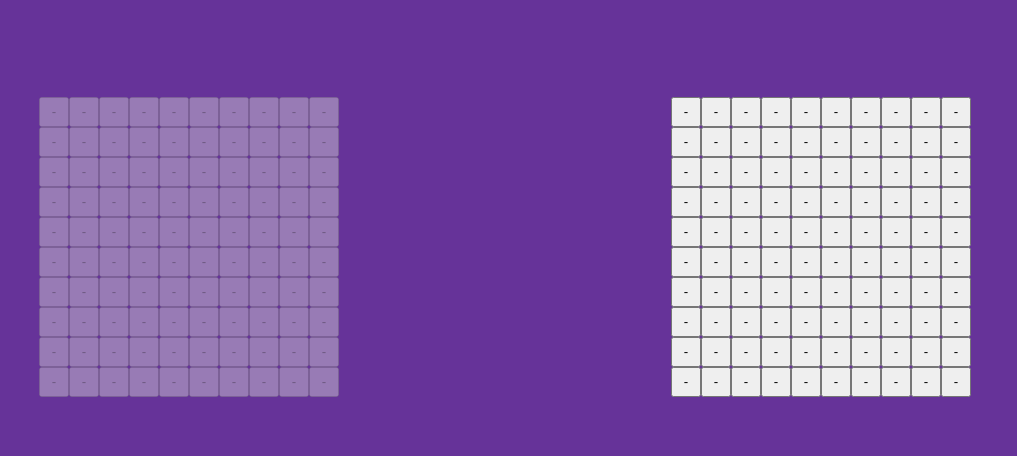
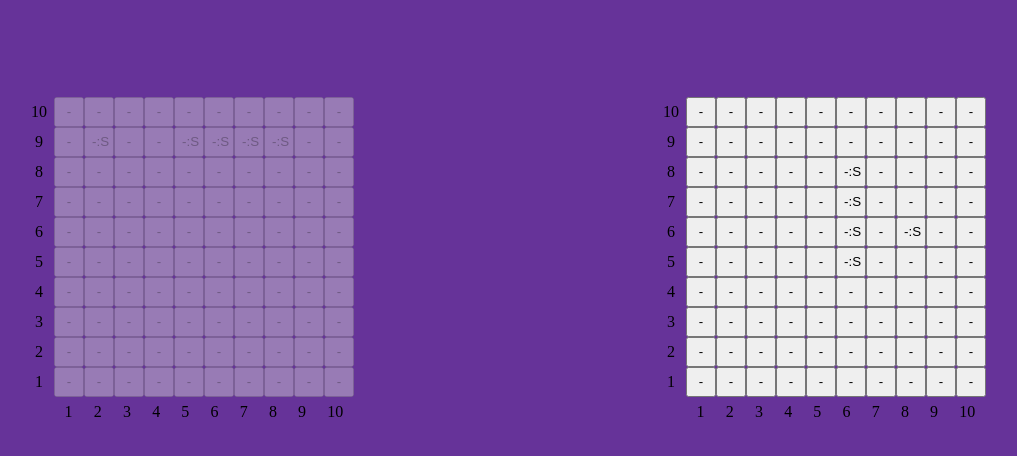
Before and after one commit to yshshr/battleship, a website built with webpack: page src/index.html in a window 1280 px wide. Shown: the part 124-580 px from the top of the page, without its empty margins (135-1152 px from the left). Built offline with nearby package versions, Linux system fonts and the light colour scheme.

Commit message:
添加重玩按钮和棋盘标记

```diff
--- a/components/my-component/style.css
+++ b/components/my-component/style.css
@@ -19,8 +19,35 @@ body {
   justify-content: space-around;
 }
 .game-area > div {
-  /* flex:1; */
+  display: grid;
+  grid-template-rows: 300px 30px;
+  grid-template-columns: 30px 300px;
+}
+
+.left-remark {
+  grid-area: 1/1/2/2;
+  display: flex;
+  flex-direction: column;
+  align-items: center;
+  justify-content: space-around;
+}
+
+.bottom-remark {
+  grid-area: 2/2/3/3;
+  display: flex;
+  align-items: center;
+  justify-content: space-around;
+}
+
+.gameBoardOne,
+.gameBoardTwo {
+  grid-area: 1/2/2/3;
   display: grid;
   grid-template-rows: repeat(10, 30px);
   grid-template-columns: repeat(10, 30px);
 }
+
+.last-move {
+  color: red;
+  font-weight: bold;
+}
--- a/src/battleship.js
+++ b/src/battleship.js
@@ -175,6 +175,16 @@ class GameBoard {
       return coordArr;
     }, []);
   }
+
+  clear() {
+    this.ships = [];
+    this.board.forEach((row) => {
+      row.forEach((cell) => {
+        cell.shipIndex = null;
+        cell.hitState = null;
+      });
+    });
+  }
 }
 
 class Cell {
--- a/src/displayController.js
+++ b/src/displayController.js
@@ -2,17 +2,34 @@ import { game } from "./gameController.js";
 import { domStuff } from "./domStuff.js";
 
 function DisplayController() {
-  const updateScreen = () => {
+  const updateScreen = (lastMove) => {
     let boradOneDisabled = false;
     let boardTwoDisabled = false;
+    let boardOneLastMove = null;
+    let boardTwoLastMove = null;
     if (game.getActivePlayer().number === 1) {
       boradOneDisabled = true;
+      boardOneLastMove = lastMove;
     } else {
       boardTwoDisabled = true;
+      boardTwoLastMove = lastMove;
     }
-    domStuff.renderBoard(game, 0, clickBoardHandler, boradOneDisabled);
-    domStuff.renderBoard(game, 1, clickBoardHandler, boardTwoDisabled);
-    domStuff.updateTurnMsg(game);
+
+    domStuff.renderBoard(
+      game.gameBoards[0],
+      0,
+      clickBoardHandler,
+      boradOneDisabled,
+      boardOneLastMove,
+    );
+    domStuff.renderBoard(
+      game.gameBoards[1],
+      1,
+      clickBoardHandler,
+      boardTwoDisabled,
+      boardTwoLastMove,
+    );
+    domStuff.updateTurnMsg(game.getActivePlayer());
   };
 
   const clickBoardHandler = (e) => {
@@ -26,9 +43,10 @@ function DisplayController() {
       game.playRound(coordinates);
       if (game.getWinner()) {
         domStuff.gameOver(game);
+        domStuff.showNewGameBtn(playAgain);
         return;
       }
-      updateScreen();
+      updateScreen(coordinates);
       if (game.getActivePlayer().number === 2) {
         const move = game.autoMove();
         setTimeout(() => {
@@ -38,7 +56,18 @@ function DisplayController() {
     }
   };
 
-  updateScreen();
+  const playAgain = () => {
+    game.playAgain();
+    updateScreen();
+    domStuff.hideNewGameBtn();
+  };
+
+  const init = () => {
+    updateScreen();
+    domStuff.placeCoordinatesRemark(0);
+    domStuff.placeCoordinatesRemark(1);
+  };
+  init();
 }
 
 const displayController = DisplayController();
--- a/src/domStuff.js
+++ b/src/domStuff.js
@@ -1,38 +1,54 @@
 function DomStuff() {
-  const renderBoard = (game, boardIndex, clickBoardHandler, boardDisabled) => {
-    const gameBoardSelectors = [".gameBoardOne", ".gameBoardTwo"];
-    const board = game.gameBoards[boardIndex];
+  const gameBoardSelectors = [".gameBoardOne", ".gameBoardTwo"];
+
+  const renderBoard = (
+    board,
+    boardIndex,
+    clickBoardHandler,
+    boardDisabled,
+    lastMove,
+  ) => {
     const boardDiv = document.querySelector(gameBoardSelectors[boardIndex]);
     boardDiv.innerHTML = "";
     for (let i = 0; i < board.length; i++) {
       for (let j = 0; j < board[i].length; j++) {
         const cell = board[i][j];
         let btnContent;
+        let btnDisabled = false;
         if (cell.hitState === null) {
           btnContent = "-";
         } else if (cell.hitState === 0) {
           btnContent = "O";
+          btnDisabled = true;
         } else {
           btnContent = "X";
+          btnDisabled = true;
+        }
+        if (cell.shipIndex != null) {
+          btnContent += ":S";
         }
 
         const btn = document.createElement("button");
         btn.textContent = btnContent;
         btn.dataset.coordinates = [i, j];
-        if (boardDisabled) {
+        // i+1,j+1  =>  10-j,i+1
+        btn.style.gridArea = `${10 - j}/${i + 1}/${11 - j}/${i + 2}`;
+        if (boardDisabled || btnDisabled) {
           btn.setAttribute("disabled", "");
         } else {
           btn.addEventListener("click", clickBoardHandler);
         }
-
+        if (lastMove && lastMove[0] === i && lastMove[1] === j) {
+          btn.classList.add("last-move");
+        }
         boardDiv.appendChild(btn);
       }
     }
   };
 
-  const updateTurnMsg = (game) => {
+  const updateTurnMsg = (player) => {
     const turnMsgdiv = document.querySelector(".turn-msg");
-    let turnMsg = `轮到玩家${game.getActivePlayer().name}的回合了`;
+    let turnMsg = `轮到玩家${player.name}的回合了`;
     turnMsgdiv.textContent = turnMsg;
   };
 
@@ -48,10 +64,49 @@ function DomStuff() {
     const turnMsgdiv = document.querySelector(".turn-msg");
     const gameOverMsg = `游戏结束，赢家为${game.getWinner().name}!`;
     turnMsgdiv.textContent = gameOverMsg;
-    renderBoard(game, 0, null, true);
-    renderBoard(game, 1, null, true);
+    renderBoard(game.gameBoards[0], 0, null, true);
+    renderBoard(game.gameBoards[1], 1, null, true);
   };
-  return { renderBoard, updateTurnMsg, gameOver, autoClick };
+
+  const showNewGameBtn = (playAgain) => {
+    const newGameBtn = document.querySelector(".new-game");
+    newGameBtn.removeAttribute("hidden");
+    newGameBtn.addEventListener("click", playAgain);
+  };
+
+  const hideNewGameBtn = () => {
+    const newGameBtn = document.querySelector(".new-game");
+    newGameBtn.setAttribute("hidden", "");
+  };
+
+  const placeCoordinatesRemark = (boardIndex) => {
+    const leftRemarkDiv = document.querySelector(
+      `${gameBoardSelectors[boardIndex]} + div`,
+    );
+    for (let i = 10; i > 0; i--) {
+      const span = document.createElement("span");
+      span.textContent = i;
+      leftRemarkDiv.appendChild(span);
+    }
+    const rightRemarkDiv = document.querySelector(
+      `${gameBoardSelectors[boardIndex]} + div +div`,
+    );
+    for (let i = 1; i <= 10; i++) {
+      const span = document.createElement("span");
+      span.textContent = i;
+      rightRemarkDiv.appendChild(span);
+    }
+  };
+
+  return {
+    renderBoard,
+    updateTurnMsg,
+    gameOver,
+    autoClick,
+    showNewGameBtn,
+    hideNewGameBtn,
+    placeCoordinatesRemark,
+  };
 }
 let domStuff = DomStuff();
 
--- a/src/gameController.js
+++ b/src/gameController.js
@@ -60,6 +60,9 @@ function GameController() {
 
   const playRound = (coordinates) => {
     const enemyGameBoard = getOpponentPlayer().gameBoard;
+    if (enemyGameBoard.board[coordinates[0]][coordinates[1]].hitState != null) {
+      throw new Error("invalid move");
+    }
     console.log(`${getActivePlayer().name}在${coordinates}执行攻击操作`);
     enemyGameBoard.receiveAttack(coordinates);
     if (enemyGameBoard.isAllSunk()) {
@@ -74,7 +77,7 @@ function GameController() {
   };
 
   const autoMove = () => {
-    const gameBoard = getActivePlayer().gameBoard;
+    const gameBoard = getOpponentPlayer().gameBoard;
     const unhitBoard = gameBoard.unhitBoard();
     const move = unhitBoard[randomNumber(unhitBoard.length)];
     // playRound(move);
@@ -90,6 +93,16 @@ function GameController() {
     gameWinner = winner;
   };
 
+  const playAgain = () => {
+    players.forEach((player) => {
+      player.gameBoard.clear();
+    });
+    curPlayer = players[0];
+    gameWinner = null;
+    placeShips();
+    printGameBoard();
+  };
+
   placeShips();
   printGameBoard();
 
@@ -99,6 +112,7 @@ function GameController() {
     getActivePlayer,
     getWinner,
     autoMove,
+    playAgain,
   };
 }
 
--- a/src/index.html
+++ b/src/index.html
@@ -12,9 +12,20 @@
         <div class="turn-msg"></div>
       </div>
       <div class="game-area">
-        <div class="gameBoardOne"></div>
-        <div class="gameBoardTwo"></div>
+        <div>
+          <div class="gameBoardOne"></div>
+          <div class="left-remark"></div>
+          <div class="bottom-remark"></div>
+        </div>
+        <div>
+          <div class="gameBoardTwo"></div>
+          <div class="left-remark"></div>
+          <div class="bottom-remark"></div>
+        </div>
       </div>
+    </div>
+    <div>
+      <button class="new-game" hidden>再来一局</button>
     </div>
   </body>
 </html>
```
